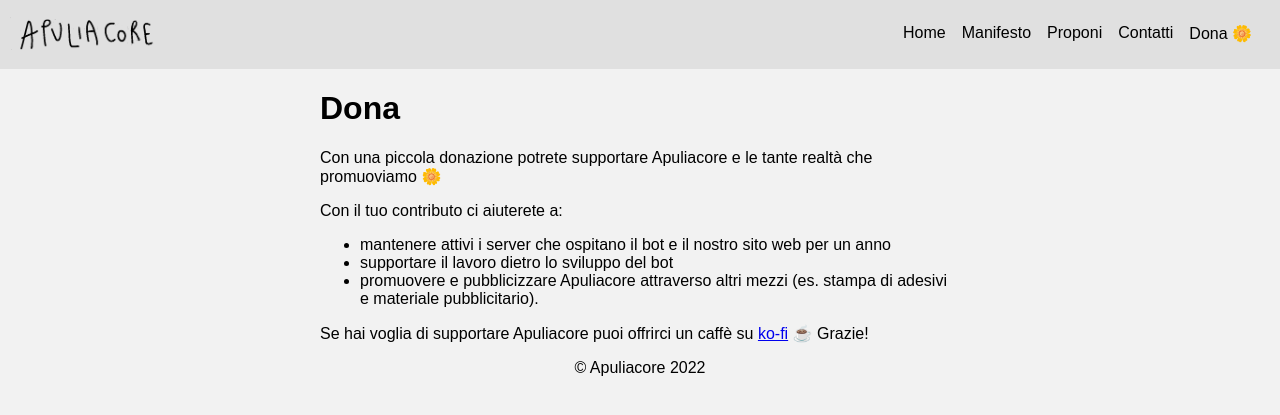
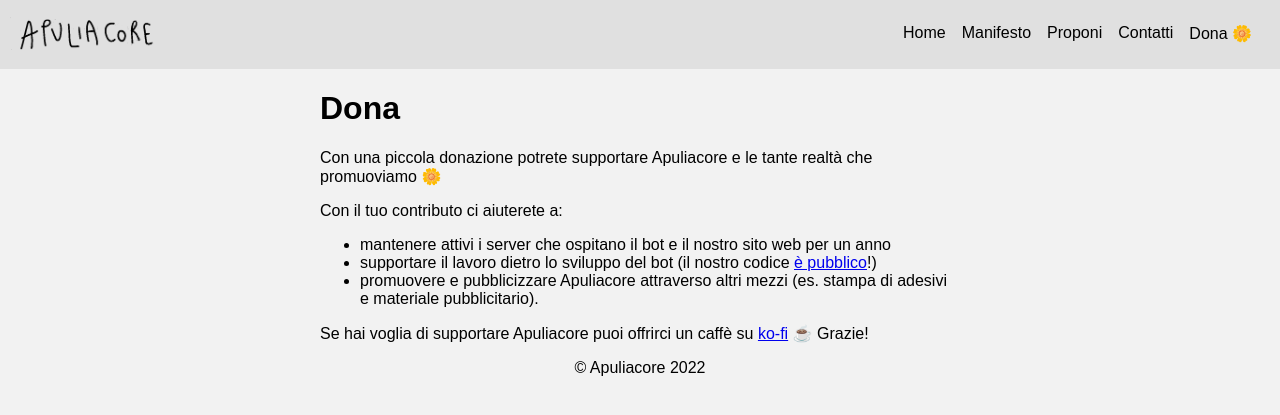
Before and after one commit to apuliacore/apuliacore.github.com, a Jekyll site: the page built from dona.html, in a window 1280 px wide. Shown: the top 415 px of the page. Built offline with Jekyll 4.4.1, drawn with Linux system fonts in a browser that asks for light colours.

Commit message:
Add github link

```diff
--- a/dona.html
+++ b/dona.html
@@ -10,7 +10,7 @@ layout: default
 	<p>Con il tuo contributo ci aiuterete a:
 		<ul>
 			<li>mantenere attivi i server che ospitano il bot e il nostro sito web per un anno</li>
-			<li>supportare il lavoro dietro lo sviluppo del bot</li>
+			<li>supportare il lavoro dietro lo sviluppo del bot (il nostro codice <a href='https://github.com/apuliacore/arcipelago'>è pubblico</a>!)</li>
 			<li>promuovere e pubblicizzare Apuliacore attraverso altri mezzi (es. stampa di adesivi e materiale pubblicitario).</li>
 		</ul>
 	</p>
```
